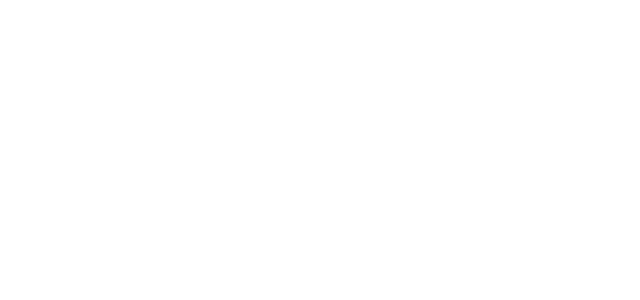
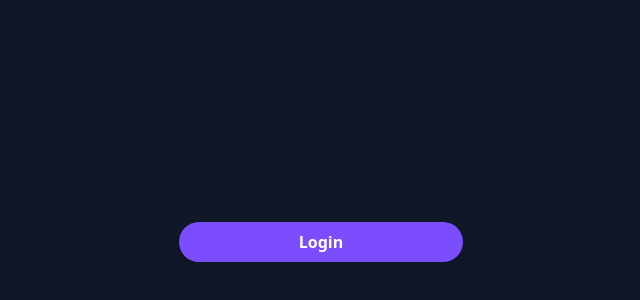
Before and after one commit to Nielson19/mymusicpage, a React app in the folder frontend/: page / in a window 1280 px wide. Shown: the part 158-458 px from the top of the page, without its empty margins (319-959 px from the left). Built offline with nearby package versions, Linux system fonts and the light colour scheme; the HTML template or start-up script is replaced by a standard one.

Commit message:
Added Modification

```diff
--- a/frontend/src/App.tsx
+++ b/frontend/src/App.tsx
@@ -5,7 +5,11 @@
 import LoginPageView from "./pages/LoginPageView";
 
 function App() {
-  return <div>{/* <LoginPageView /> */}</div>;
+  return (
+    <div>
+      <LoginPageView />
+    </div>
+  );
 }
 
 export default App;
```
